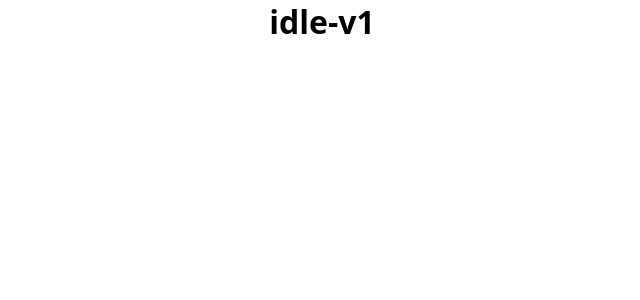
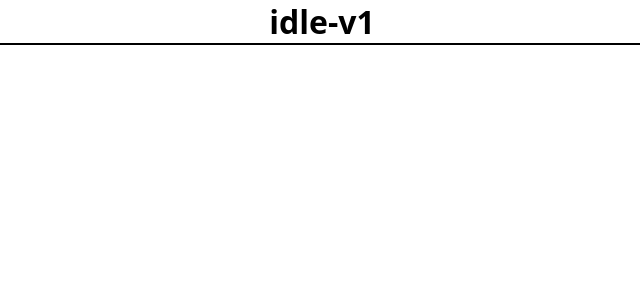
Before and after one commit to tylerschloesser/idle-v1, a React app in the folder packages/app/: page / in a window 1280 px wide. Shown: the top 300 px of the page, without its empty margins (318-958 px from the left). Built offline with nearby package versions, Linux system fonts and the light colour scheme; the HTML template or start-up script is replaced by a standard one.

Commit message:
add border

```diff
--- a/packages/app/src/root-page.module.scss
+++ b/packages/app/src/root-page.module.scss
@@ -1,4 +1,6 @@
 .header {
   margin: 0;
   text-align: center;
+
+  border-bottom: 2px solid black;
 }
```
